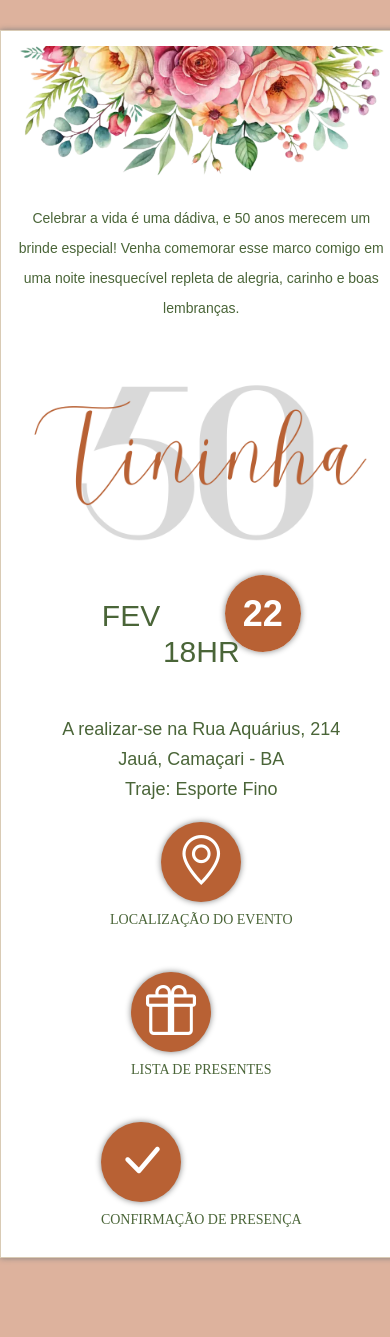
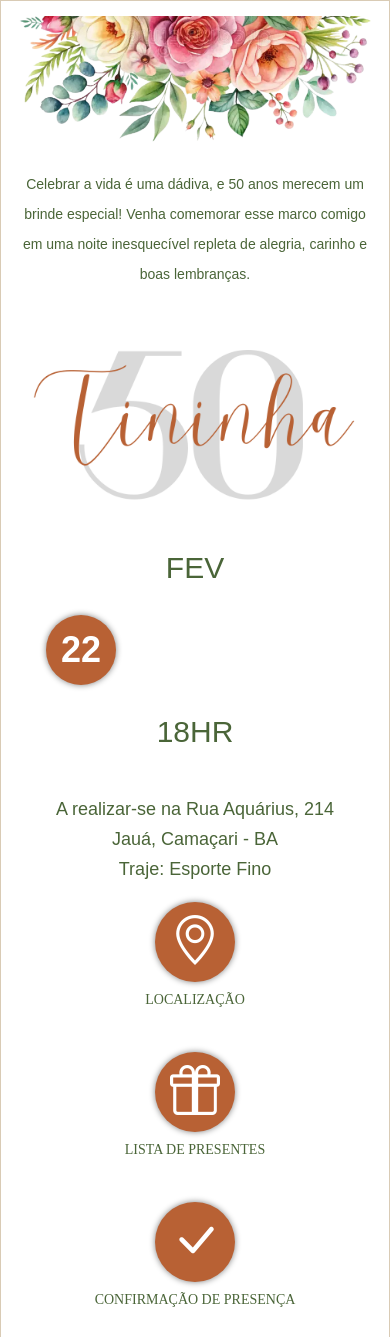
Before and after one commit to RosaChaConvites/convite_tininha, a plain HTML site: page index.html in a window 390 px wide. Before the commit the page ends 1288 px from the top, so only its background shows below. Drawn offline with nearby package versions, Linux system fonts and the light colour scheme.

Commit message:
Update index.html
responsividadeIII

```diff
--- a/index.html
+++ b/index.html
@@ -4,19 +4,21 @@
     <meta charset="UTF-8">
     <meta name="viewport" content="width=device-width, initial-scale=1.0">
     <link rel="stylesheet" href="https://cdn.jsdelivr.net/npm/bootstrap-icons/font/bootstrap-icons.css">
-
-
     <title>Convite de Aniversário</title>
     <style>
+        /* Estilização geral */
         body {
             font-family: Arial, sans-serif;
             margin: 0;
             padding: 0;
-            background-color: #b860347a;;
+            background-color: #b860347a;
+            display: flex;
+            justify-content: center;
+            align-items: center;
+            min-height: 100vh;
         }
         .convite {
             max-width: 600px;
-            margin: 50px auto;
             background: white;
             padding: 40px;
             border: 1px solid #d9cbb5;
@@ -25,32 +27,24 @@
             position: relative;
             box-shadow: 0 0 6px gray;
             width: 90%;
+            animation: fadeIn 1.5s ease-in-out;
         }
         .convite img {
             width: 100%;
             display: block;
-            margin: 0;
-            padding: 0;
         }
         .titulo {
             font-size: 18px;
             color: #4a6538;
             margin: 20px 0;
-            line-height:30px;
+            line-height: 30px;
+            opacity: 0;
+            animation: fadeIn 2s ease-in-out 0.5s forwards;
         }
         .nome {
             font-size: 48px;
             font-weight: bold;
             color: #8b4e06;
-        }
-        .numero {
-            font-size: 100px;
-            color: rgba(0, 0, 0, 0.1);
-            position: absolute;
-            top: 50%;
-            left: 50%;
-            transform: translate(-50%, -30%);
-            z-index: -1;
         }
         .info {
             font-size: 18px;
@@ -62,36 +56,37 @@
             height: 100px;
             background-color: #b86134;
             border-radius: 50%;
-            /* display: flex; */
+            display: flex;
             justify-content: center;
-            padding: 18px;
             align-items: center;
             font-size: 50px;
             color: white;
             font-weight: bold;
             box-shadow: 0 0 6px gray;
         }
-
         .detalhes {
             font-size: 18px;
             color: #4a6538;
             margin-top: 20px;
-            line-height:30px;
+            line-height: 30px;
         }
         .icones-container {
             display: flex;
-            justify-content: center; /* Centraliza os ícones no container */
-            gap: 80px; /* Espaço entre os ícones */
-            align-items: center; /* Garante que os ícones e os textos fiquem alinhados */
-
+            justify-content: center;
+            gap: 80px;
+            align-items: center;
+            flex-wrap: wrap;
         }
-
         .icone {
             display: flex;
-            flex-direction: column; /* Organiza ícone e texto em coluna */
-            align-items: center; /* Centraliza ícone e texto verticalmente */
+            flex-direction: column;
+            align-items: center;
             text-align: center;
+            animation: slideUp 1.2s ease-in-out backwards;
         }
+        .icone:nth-child(1) { animation-delay: 0.2s; }
+        .icone:nth-child(2) { animation-delay: 0.4s; }
+        .icone:nth-child(3) { animation-delay: 0.6s; }
 
         .icone .circulo {
             box-shadow: 0 0 6px gray;
@@ -102,13 +97,15 @@
             display: flex;
             justify-content: center;
             align-items: center;
+            transition: transform 0.3s ease-in-out;
         }
-
+        .icone .circulo:hover {
+            transform: scale(1.1);
+        }
         .icone i {
             font-size: 50px;
             color: white;
         }
-
         .icone p {
             font-family: 'Times New Roman', Times, serif;
             margin-top: 10px;
@@ -116,93 +113,15 @@
             color: #4a6538;
             text-align: center;
         }
-
-        span{
+        span {
             font-size: 30px;
             margin: 30px;
         }
-        a{
+        a {
             text-decoration: none;
         }
-        /* Responsividade para tablets e telas menores */
-@media (max-width: 768px) {
-    .convite {
-        padding: 20px;
-        margin: 30px auto;
-        width: 90%;
-    }
 
-    .icones-container {
-        flex-wrap: wrap;
-        gap: 50px;
-    }
-
-    .icone {
-        flex: 1 1 45%;
-        min-width: 150px;
-    }
-
-    .titulo {
-        font-size: 16px;
-    }
-
-    .nome {
-        font-size: 36px;
-    }
-
-    .data {
-        width: 80px;
-        height: 80px;
-        font-size: 40px;
-    }
-
-    .icone p {
-        font-size: 16px;
-    }
-}
-
-/* Responsividade para celulares */
-@media (max-width: 480px) {
-    .convite {
-        padding: 15px;
-        width: 95%;
-    }
-
-    .titulo {
-        font-size: 14px;
-    }
-
-    .nome {
-        font-size: 28px;
-    }
-
-    .info {
-        font-size: 16px;
-    }
-
-    .data {
-        width: 70px;
-        height: 70px;
-        font-size: 36px;
-    }
-
-    .icone p {
-        font-size: 14px;
-    }
-
-    .icone .circulo {
-        width: 80px;
-        height: 80px;
-    }
-
-    .icones-container {
-        flex-direction: column;
-        align-items: center;
-        gap: 30px;
-    }
-}
-
-        /* Animação de fade-in */
+        /* Animações */
         @keyframes fadeIn {
             from {
                 opacity: 0;
@@ -212,11 +131,6 @@
                 opacity: 1;
                 transform: translateY(0);
             }
-}
-
-/* Aplicação do efeito na página */
-.convite {
-    animation: fadeIn 1.5s ease-in-out;
         }
         @keyframes slideUp {
             from {
@@ -229,28 +143,71 @@
             }
         }
 
-.icones-container .icone:nth-child(1) {
-    animation: slideUp 1.2s ease-in-out 0.2s backwards;
+        /* Responsividade para tablets */
+        @media (max-width: 768px) {
+            .convite {
+                padding: 20px;
+                width: 90%;
             }
-.icones-container .icone:nth-child(2) {
-    animation: slideUp 1.2s ease-in-out 0.4s backwards;
+            .icones-container {
+                gap: 40px;
             }
-.icones-container .icone:nth-child(3) {
-    animation: slideUp 1.2s ease-in-out 0.6s backwards;
+            .icone {
+                flex: 1 1 45%;
+                min-width: 150px;
             }
             .titulo {
-    opacity: 0;
-    animation: fadeIn 2s ease-in-out 0.5s forwards;
+                font-size: 16px;
+            }
+            .nome {
+                font-size: 36px;
+            }
+            .data {
+                width: 80px;
+                height: 80px;
+                font-size: 40px;
+            }
         }
 
-
-
+        /* Responsividade para celulares */
+        @media (max-width: 480px) {
+            .convite {
+                padding: 15px;
+                width: 95%;
+            }
+            .titulo {
+                font-size: 14px;
+            }
+            .nome {
+                font-size: 28px;
+            }
+            .info {
+                font-size: 16px;
+            }
+            .data {
+                width: 70px;
+                height: 70px;
+                font-size: 36px;
+            }
+            .icone p {
+                font-size: 14px;
+            }
+            .icone .circulo {
+                width: 80px;
+                height: 80px;
+            }
+            .icones-container {
+                flex-direction: column;
+                align-items: center;
+                gap: 30px;
+            }
+        }
     </style>
 </head>
 <body>
 
 <div class="convite">
-    <img src="2.png" alt="Flores" >
+    <img src="2.png" alt="Flores">
     <p class="titulo">Celebrar a vida é uma dádiva, e 50 anos merecem um brinde especial! Venha comemorar esse marco comigo em uma noite inesquecível repleta de alegria, carinho e boas lembranças.</p>
 
     <img src="3.png" alt="">
@@ -267,21 +224,21 @@
 
     <div class="icones-container">
         <div class="icone">
-            <a href="https://maps.google.com/maps/place/data=!4m2!3m1!1s0x7163f185e93b315:0x8c15811a504a02?entry=s&sa=X&ved=1t:8290&hl=pt-br&ictx=111">
+            <a href="https://maps.google.com">
                 <div class="circulo">
                     <i class="bi bi-geo-alt"></i>
                 </div>
             </a>
-            <p>LOCALIZAÇÃO DO EVENTO</p>
+            <p>LOCALIZAÇÃO</p>
         </div>
 
         <div class="icone">
-            <a href="https://www.ferreiracosta.com/lista-de-casamento/presentes/cristinatininha">
+            <a href="https://www.ferreiracosta.com/lista-de-casamento">
                 <div class="circulo">
                     <i class="bi bi-gift"></i>
                 </div>
+            </a>
             <p>LISTA DE PRESENTES</p>
-        </a>
         </div>
 
         <div class="icone">
@@ -289,12 +246,9 @@
                 <div class="circulo">
                     <i class="bi bi-check-lg"></i>
                 </div>
+            </a>
             <p>CONFIRMAÇÃO DE PRESENÇA</p>
-        </a>
         </div>
-    </div>
-
-
     </div>
 </div>
 
```
Lines whose indentation alone changed are shown as unchanged.
